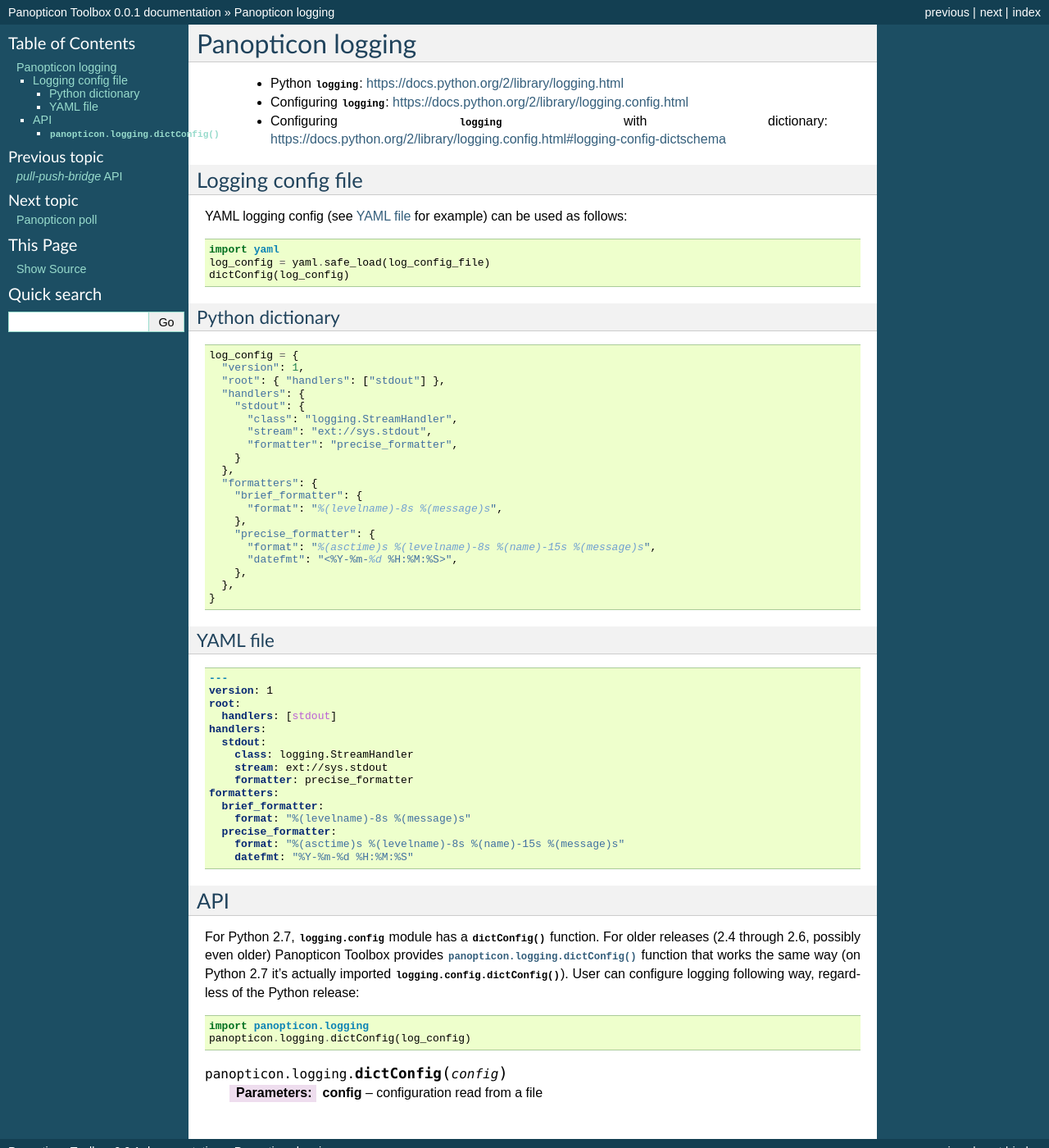
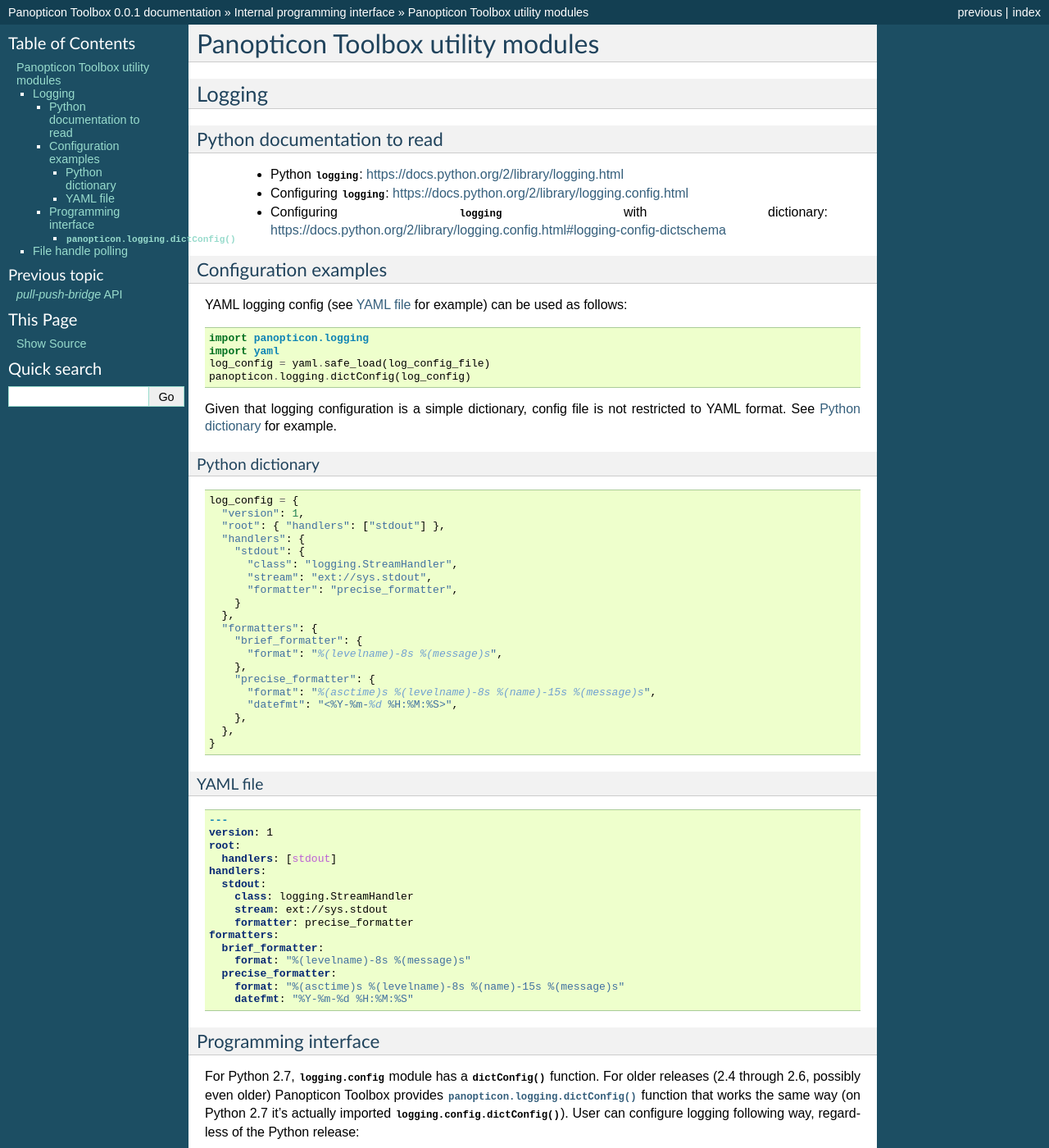
Before and after one commit to dozzie/seismometer-toolbox, a Sphinx documentation site: the page built from doc/internals/utilities.rst, in a window 1280 px wide and 1400 px high. Shown: the whole window at 82% size. Built offline with Sphinx 7.4.7, drawn with Linux system fonts in a browser that asks for light colours; some of the changed text lies outside the part shown.

Commit message:
Reorganized documentation about logging and polling descriptors.

```diff
--- a/doc/index.rst
+++ b/doc/index.rst
@@ -9,8 +9,6 @@
    message
    commandline/index
    internals/index
-   logging
-   poll
 
 Indices and tables
 ==================
--- a/doc/internals/index.rst
+++ b/doc/internals/index.rst
@@ -8,3 +8,4 @@
    daemonshepherd
    dumbprobe
    pullpushbridge
+   utilities
--- a/doc/logging.rst
+++ b/doc/internals/utilities.rst
@@ -1,6 +1,13 @@
-******************
-Panopticon logging
-******************
+**********************************
+Panopticon Toolbox utility modules
+**********************************
+
+
+Logging
+=======
+
+Python documentation to read
+----------------------------
 
    * Python :mod:`logging`: `<https://docs.python.org/2/library/logging.html>`_
    * Configuring :mod:`logging`: `<https://docs.python.org/2/library/logging.config.html>`_
@@ -8,20 +15,24 @@
      `<https://docs.python.org/2/library/logging.config.html#logging-config-dictschema>`_
 
 
-Logging config file
-===================
+Configuration examples
+------------------------------
 
 YAML logging config (see :ref:`yaml-config` for example) can be used as
 follows::
 
+   import panopticon.logging
    import yaml
    log_config = yaml.safe_load(log_config_file)
-   dictConfig(log_config)
+   panopticon.logging.dictConfig(log_config)
+
+Given that logging configuration is a simple dictionary, config file is not
+restricted to YAML format. See :ref:`python-config` for example.
 
 .. _python-config:
 
 Python dictionary
------------------
+^^^^^^^^^^^^^^^^^
 
 .. code-block:: python
 
@@ -50,7 +61,7 @@
 .. _yaml-config:
 
 YAML file
----------
+^^^^^^^^^
 
 .. code-block:: yaml
 
@@ -71,8 +82,8 @@
        datefmt: "%Y-%m-%d %H:%M:%S"
 
 
-API
-===
+Programming interface
+---------------------
 
 For Python 2.7, :mod:`logging.config` module has a :func:`dictConfig`
 function. For older releases (2.4 through 2.6, possibly even older) Panopticon
@@ -87,3 +98,8 @@
 .. function:: panopticon.logging.dictConfig(config)
 
    :param config: configuration read from a file
+
+File handle polling
+===================
+
+.. automodule:: panopticon.poll
```
Also changed, not shown: doc/poll.rst (deleted, +0 -9 lines), 1 other file.
